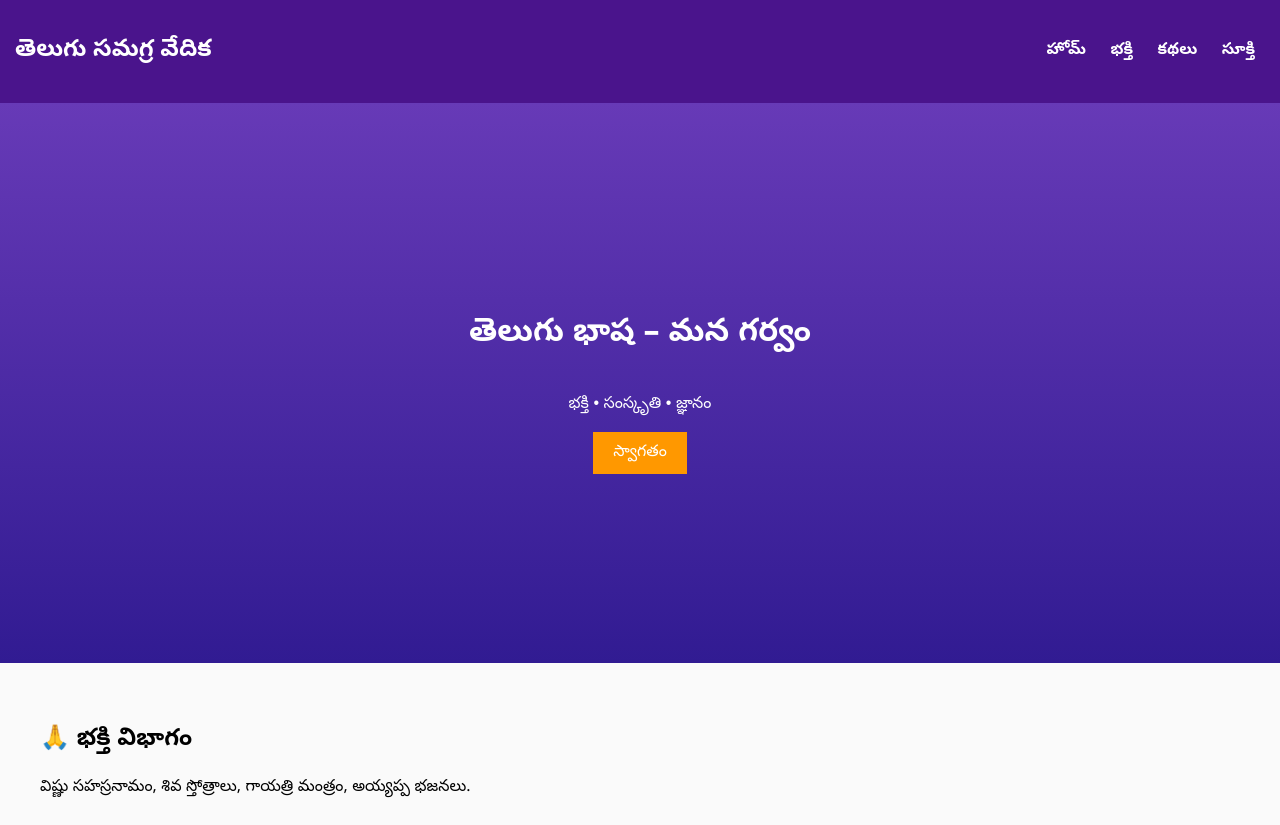
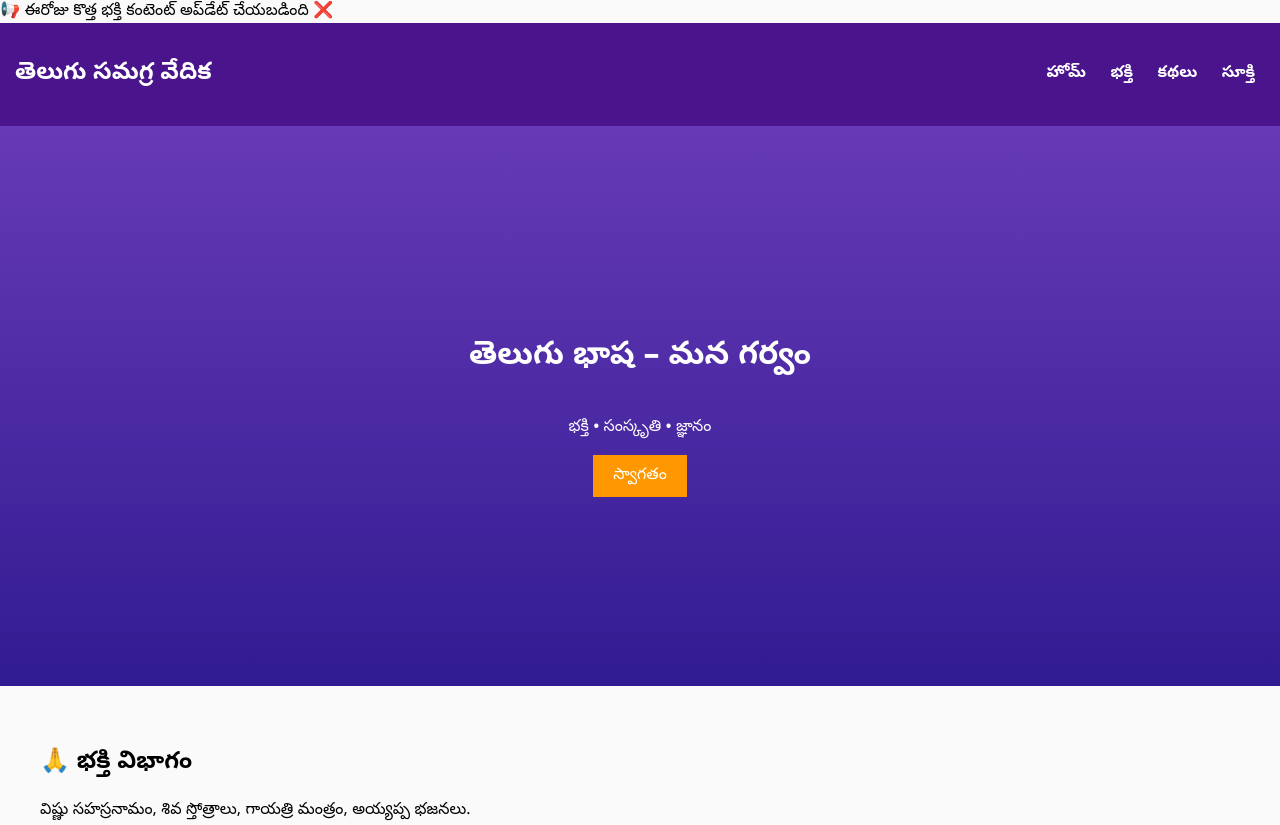
Before and after one commit to KRIDAMODAR/telugu-portal, a plain HTML site: page index.html in a window 1280 px wide. Shown: the top 825 px of the page. Drawn offline with Linux system fonts and the light colour scheme.

Commit message:
Initial Telugu Portal Website

```diff
--- a/index.html
+++ b/index.html
@@ -1,4 +1,9 @@
 <!DOCTYPE html>
+</header>
+<div class="notification" id="notify">
+  📢 ఈరోజు కొత్త భక్తి కంటెంట్ అప్‌డేట్ చేయబడింది
+  <span onclick="closeNotify()">❌</span>
+</div>
 <html lang="te">
 <head>
 <meta charset="UTF-8">
```
